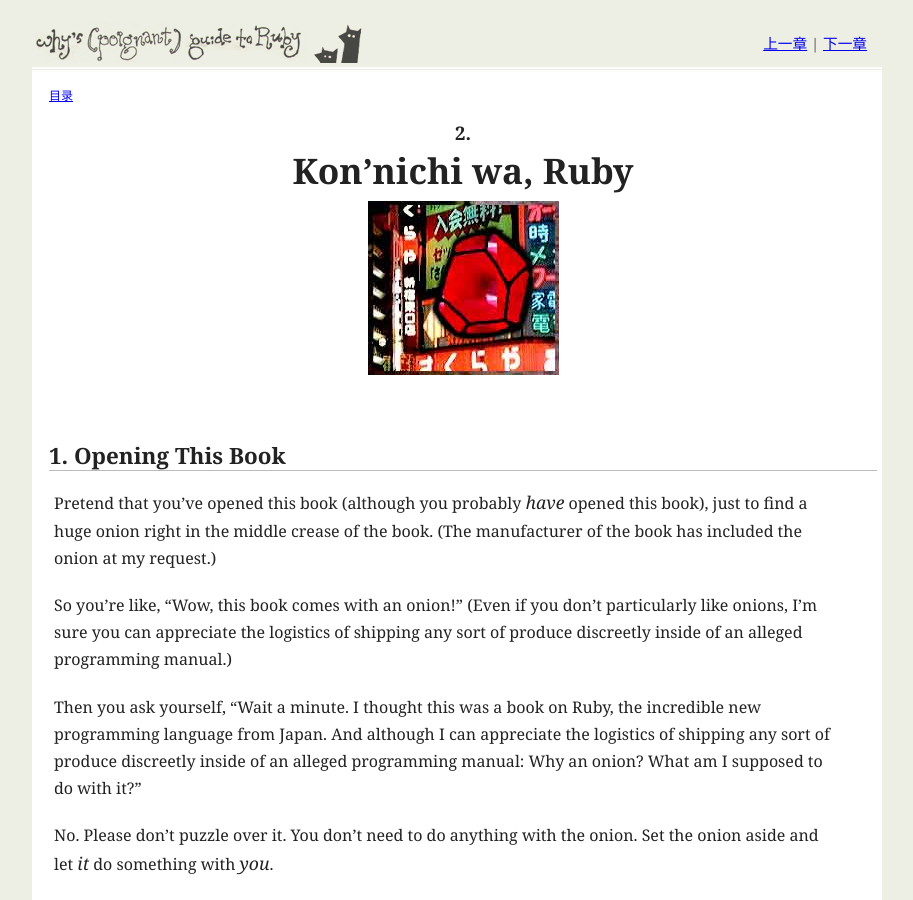
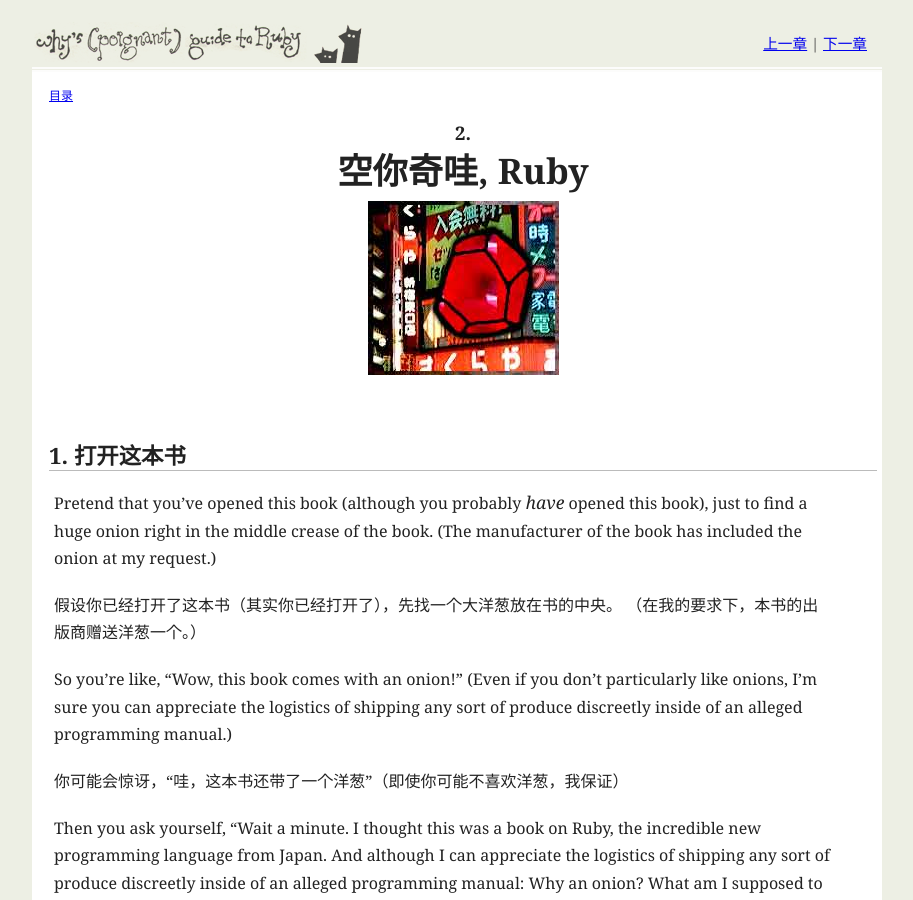
Before and after one commit to codecly259/poignant-guide-cn, a Jekyll site: the page built from _posts/1900-01-02-konichiwa-ruby.md, in a window 1280 px wide and 900 px high. Shown: the whole window, without its empty margins (183-1096 px from the left). Built offline with Jekyll 4.4.1, drawn with Linux system fonts in a browser that asks for light colours; Markdown is read by kramdown in place of the engine named in the settings.

Commit message:
翻译第二章：你好，ruby

```diff
--- a/_posts/1900-01-02-konichiwa-ruby.md
+++ b/_posts/1900-01-02-konichiwa-ruby.md
@@ -1,5 +1,5 @@
 ---
-title: "Kon’nichi wa, Ruby"
+title: "空你奇哇, Ruby"
 permalink: book/chapter-2.html
 layout: chapter
 sections:
@@ -15,15 +15,20 @@
 
 <a name="section1"></a>
 
-## 1. Opening This Book
+## 1. 打开这本书
 
 Pretend that you’ve opened this book (although you probably _have_ opened this
 book), just to find a huge onion right in the middle crease of the book. (The
 manufacturer of the book has included the onion at my request.)
 
+假设你已经打开了这本书（其实你已经打开了），先找一个大洋葱放在书的中央。
+（在我的要求下，本书的出版商赠送洋葱一个。）
+
 So you’re like, “Wow, this book comes with an onion!” (Even if you don’t
 particularly like onions, I’m sure you can appreciate the logistics of shipping
 any sort of produce discreetly inside of an alleged programming manual.)
+
+你可能会惊讶，“哇，这本书还带了一个洋葱”（即使你可能不喜欢洋葱，我保证）
 
 Then you ask yourself, “Wait a minute. I thought this was a book on Ruby, the
 incredible new programming language from Japan. And although I can appreciate
```
